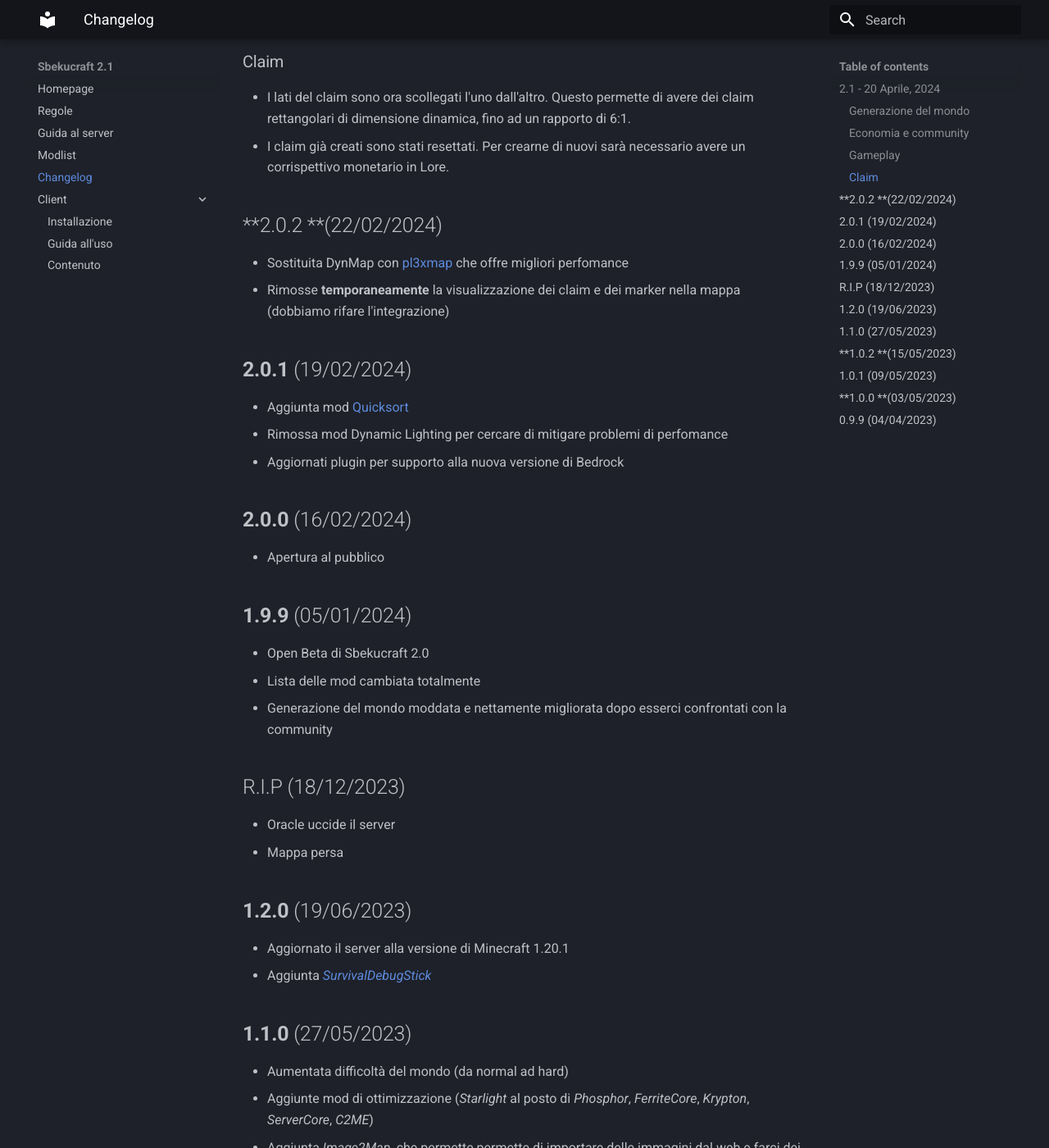
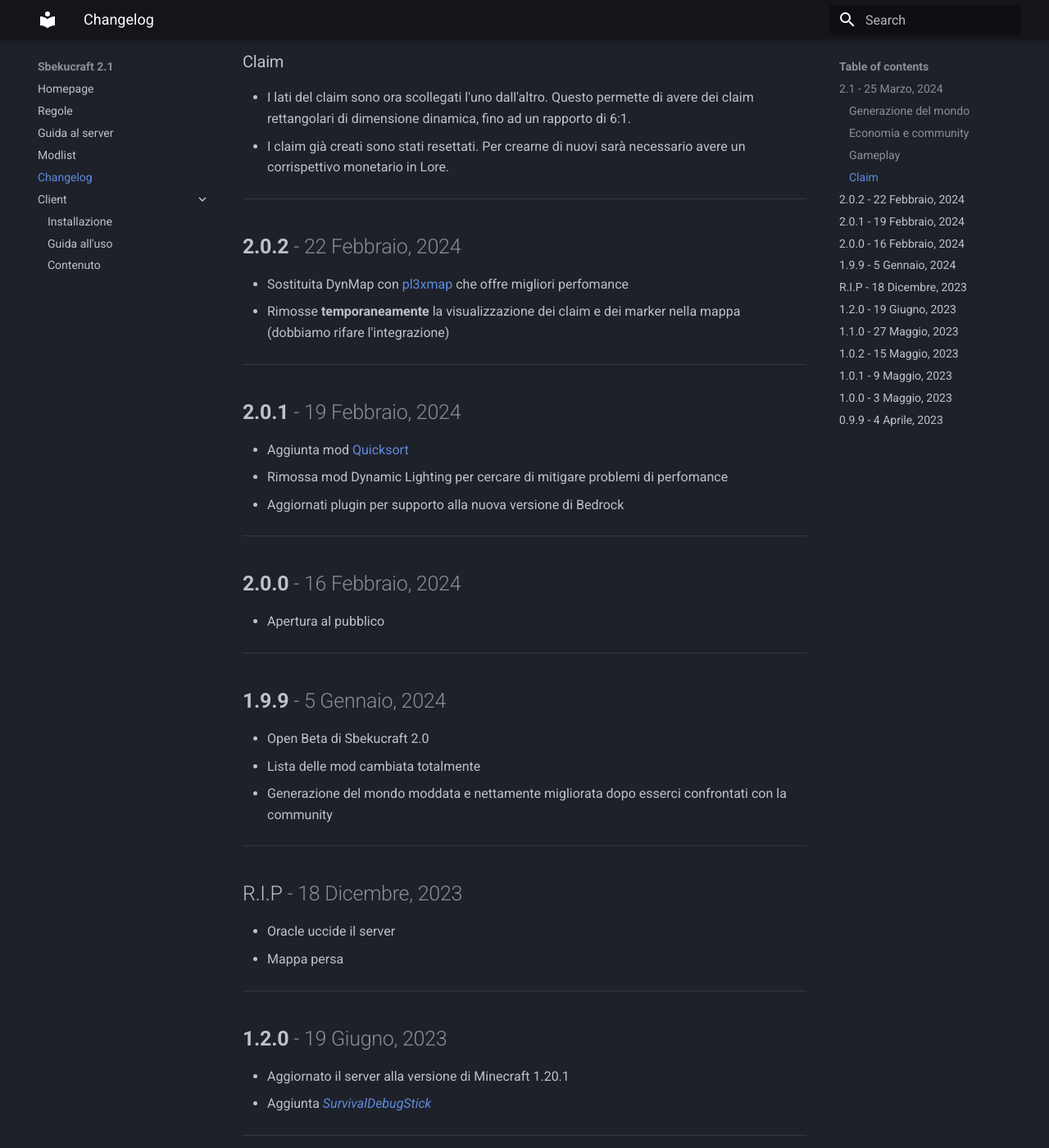
Before and after one commit to Sbekucraft/Sbekucraft-2.0-Wiki, an MkDocs documentation site: the page built from docs/changelog.md, in a window 1280 px wide and 1400 px high, scrolled down 1180 px. Shown: the whole window at 82% size. Built offline with MkDocs 1.6.1 and Material for MkDocs 9.7.7, drawn with Linux system fonts in a browser that asks for light colours; some of the changed text lies outside the part shown.

Commit message:
Aggiornamento changelog

```diff
--- a/docs/changelog.md
+++ b/docs/changelog.md
@@ -2,7 +2,7 @@
 In questa pagina verranno riportate le note di aggiornamento del server.
 Per restare aggiornato sulle novità segui l'[apposito topic nel gruppo Telegram](https://t.me/sbekucraft/39812).
 
-## **2.1** - 20 Aprile, 2024
+## **2.1** <span style="color: #8B8C9A">- 25 Marzo, 2024</span>
 Dopo un mese di lavoro siamo riusciti a portarvi la versione 2.1, completamente ricreata da zero dopo il passaggio da Fabric a Paper. In questa versione vi è un rework totale di quasi tutte le componenti già esistendi del server. Abbiamo un nuovo sistema di claim, e abbiamo riportate delle quality of life dal vecchio server.
 ### Generazione del mondo
 - Rimosse le mod di worldgen di YUNG e CTOV a favore di *Structory* e *Camps, Castles and Carriages*.
@@ -22,32 +22,39 @@
 - I lati del claim sono ora scollegati l'uno dall'altro. Questo permette di avere dei claim rettangolari di dimensione dinamica, fino ad un rapporto di 6:1.
 - I claim già creati sono stati resettati. Per crearne di nuovi sarà necessario avere un corrispettivo monetario in Lore.
 
-## **2.0.2 **(22/02/2024)
+---
+## **2.0.2** <span style="color: #8B8C9A">- 22 Febbraio, 2024</span>
 - Sostituita DynMap con [pl3xmap](https://modrinth.com/plugin/pl3xmap) che offre migliori perfomance
 - Rimosse **temporaneamente** la visualizzazione dei claim e dei marker nella mappa (dobbiamo rifare l'integrazione)
 
-## **2.0.1** (19/02/2024)
+---
+## **2.0.1** <span style="color: #8B8C9A">- 19 Febbraio, 2024</span>
 - Aggiunta mod [Quicksort](https://modrinth.com/mod/quicksort)
 - Rimossa mod Dynamic Lighting per cercare di mitigare problemi di perfomance
 - Aggiornati plugin per supporto alla nuova versione di Bedrock
 
-## **2.0.0** (16/02/2024)
+---
+## **2.0.0** <span style="color: #8B8C9A">- 16 Febbraio, 2024</span>
 - Apertura al pubblico
 
-## **1.9.9** (05/01/2024)
+---
+## **1.9.9** <span style="color: #8B8C9A">- 5 Gennaio, 2024</span>
 - Open Beta di Sbekucraft 2.0
 - Lista delle mod cambiata totalmente
 - Generazione del mondo moddata e nettamente migliorata dopo esserci confrontati con la community
 
-## R.I.P (18/12/2023)
+---
+## R.I.P <span style="color: #8B8C9A">- 18 Dicembre, 2023</span>
 - Oracle uccide il server
 - Mappa persa
 
-## **1.2.0** (19/06/2023)
+---
+## **1.2.0** <span style="color: #8B8C9A">- 19 Giugno, 2023</span>
 - Aggiornato il server alla versione di Minecraft 1.20.1
 - Aggiunta [*SurvivalDebugStick*](https://www.curseforge.com/minecraft/mc-mods/survival-debug-stick)
 
-## **1.1.0** (27/05/2023)
+---
+## **1.1.0** <span style="color: #8B8C9A">- 27 Maggio, 2023</span>
 - Aumentata difficoltà del mondo (da normal ad hard)
 - Aggiunte mod di ottimizzazione (*Starlight* al posto di *Phosphor*, *FerriteCore*, *Krypton*, *ServerCore*, *C2ME*)
 - Aggiunta *Image2Map*, che permette permette di importare delle immagini dal web e farci dei quadri
@@ -55,22 +62,26 @@
 - Aggiunto *DynMap* e [relativa pagina web](https://map.sbekucraft.it) per visualizzare la mappa
 - Rimossa *Double Doors*
 
-## **1.0.2 **(15/05/2023)
+---
+## **1.0.2** <span style="color: #8B8C9A">- 15 Maggio, 2023</span>
 - Aggiunta *Extended Bone Meal*, si può usare la polvere d'osso su altre piante come cactus e canne da zucchero, inoltre usandola da crouchati si porta la coltivazione subito al livello massimo.
 - Aggiunta *Tree Harvester*, sostiuisce la vecchia Falling Tree, dovrebbe funzionare un po' meglio e anche su alberi grossi, inotlre ripianta l'alberino se viene droppato.
 - Aggiunta *Double Doors*, fa aprire/chiudere insieme porte doppie (botole, cancelletti, etc)
 - Aggiunta *Anvil Restoration*, è possibile riparare un incudine cliccando col destro con un lingotto di ferro (che verrà consumato nel processo)
 - Aggiunta *Fixed Anvil Repair Cost*, i costi di riparazione degli item avranno un costo fisso di 3 livelli massimo per ciascuna riparazione e ciascuna riparazione con un singolo lingotto/diamante riparerà sempre del 33.3%, in questo modo con 3 riparazioni si avrà sempre full con un massimo di 9 livelli. Unica pecca è che fa fare solo una riparazione per volta ma mi sembra comunque meglio che vanilla.
 
-## **1.0.1** (09/05/2023)
+---
+## **1.0.1** <span style="color: #8B8C9A">- 9 Maggio, 2023</span>
 - Aggiunta *HarvestWithHease*, utilizzando una zappa sulle coltivazioni verrà droppato il raccolto e rimpiazzato con uno nuovo.
 - abbassato il numero di utenti necessario per triggerare il dormire al 30% 🛌
 
-## **1.0.0 **(03/05/2023)
+---
+## **1.0.0** <span style="color: #8B8C9A">- 3 Maggio, 2023</span>
 - Public release
 - Presenti mod di ottimizzazione e anticheating
 - Presenti mod di QoL *Inventory Sorter* e *Quicksort*
 - Presente mod per claim di territori *Get Off My Lawn*
 
-## **0.9.9** (04/04/2023)
+---
+## **0.9.9** <span style="color: #8B8C9A">- 4 Aprile, 2023</span>
 - Closed beta per Sbeku Outer Wilds Content Team
```
